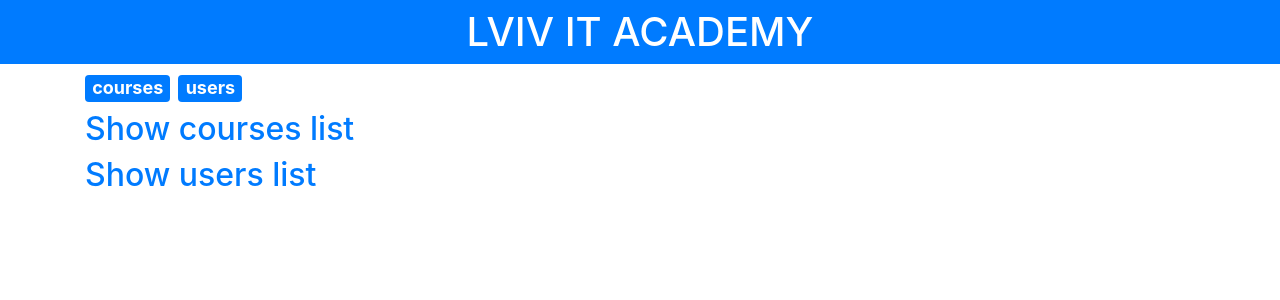
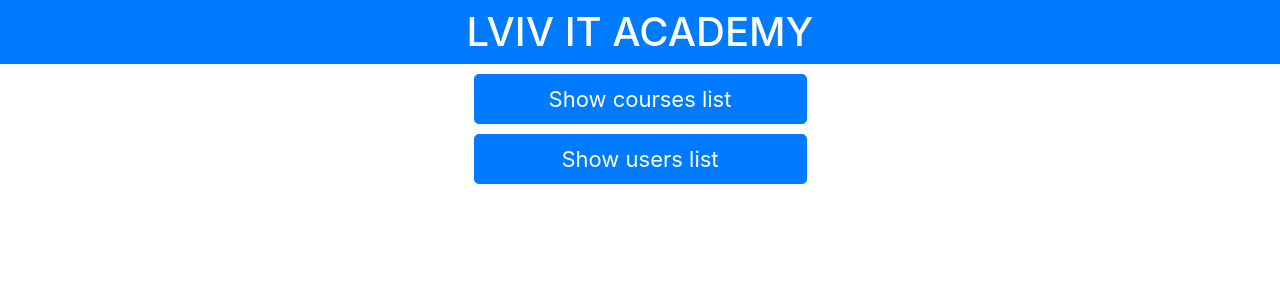
Before and after one commit to Sasha1152/CoursesEnrolment, a Django app: page / in a window 1280 px wide. Shown: the top 300 px of the page. Run offline with Django 3.2, Linux system fonts and the light colour scheme; some libraries are stand-ins or nearby versions.

Commit message:
fix homepage buttons

```diff
--- a/templates/base.html
+++ b/templates/base.html
@@ -19,22 +19,15 @@
     line-height: 1.42857;
 }
 </style>
+
 <body>
-    <h1 class="d-block p-2 bg-primary text-white" style="text-align: center" onclick="window.location.href = '/'">LVIV IT ACADEMY</h1>
-    <div class="container">
-        <div class="btn-toolbar" role="toolbar" aria-label="Toolbar with button groups">
-            <div class="btn-group mr-2" role="group" aria-label="First group">
-                <h4><a href="{% url 'courses_list' %}" class="badge badge-primary">courses</a></h4>
-            </div>
-            <div class="btn-group mr-2" role="group" aria-label="Second group">
-                <h4><a href="{% url 'users_list' %}" class="badge badge-primary">users</a></h4>
-            </div>
-        </div>
-    </div>
+    <h1 class="d-block p-2 bg-primary text-white" style="text-align: center;  margin-bottom: 10px;" onclick="window.location.href = '/'">LVIV IT ACADEMY</h1>
+
     <div class="container">
         {% block home %}{% endblock home%}
         {% block courses %}{% endblock courses%}
         {% block users %}{% endblock users%}
     </div>
 </body>
+
 </html>
--- a/templates/courses.html
+++ b/templates/courses.html
@@ -1,6 +1,9 @@
 {% extends 'base.html' %}
 
 {% block courses%}
+
+{% include 'users_courses_buttons.html' %}
+
 <h3 style="color: blue">COURSES</h3>
 
 <table class="table">
--- a/templates/home.html
+++ b/templates/home.html
@@ -1,6 +1,19 @@
 {% extends 'base.html' %}
 
 {% block home %}
-    <h2><a href="{% url 'courses_list' %}">Show courses list</a></h2>
-    <h2><a href="{% url 'users_list' %}">Show users list</a></h2>
+
+<button onclick="window.location.href='{% url 'courses_list' %}'"
+        type="button"
+        class="btn btn-primary btn-lg btn-block"
+        style="font-size:22px; width: 30%; height: 50px; margin:auto; margin-top:10px; display:block;">
+    Show courses list
+</button>
+
+<button onclick="window.location.href='{% url 'users_list' %}'"
+        type="button"
+        class="btn btn-primary btn-lg btn-block"
+        style="font-size:22px; width: 30%; height: 50px; margin:auto; margin-top:10px; display:block; ">
+    Show users list
+</button>
+
 {% endblock home%}
--- a/templates/users.html
+++ b/templates/users.html
@@ -2,6 +2,9 @@
 {% load static %}
 
 {% block users %}
+
+{% include 'users_courses_buttons.html' %}
+
 <div class="btn-toolbar" role="toolbar" aria-label="Toolbar with button groups" style="float: right;">
     <div class="btn-group mr-2" role="group" aria-label="Second group">
         <form class="form-inline" action=" " method="get">
```
Also changed, not shown: templates/users_courses_buttons.html (added, +10 -0 lines).
